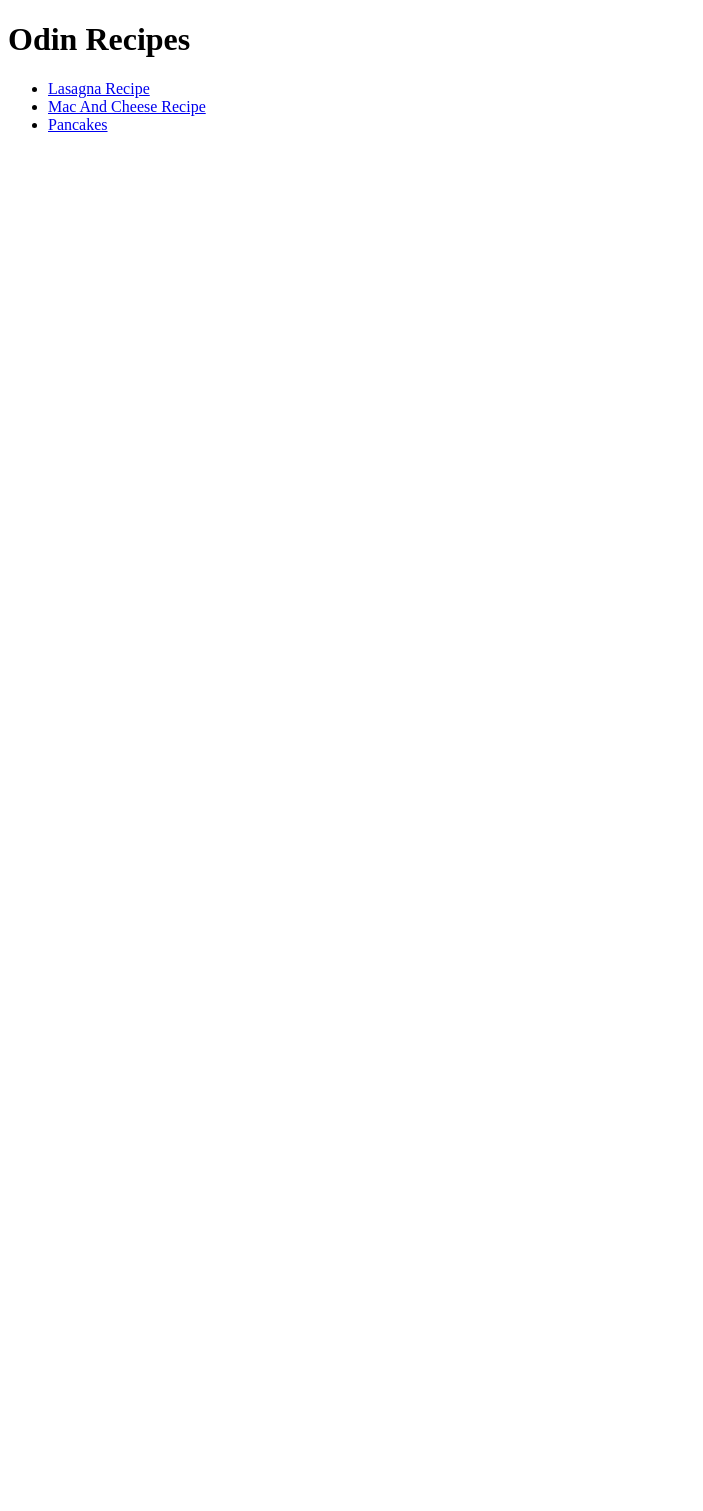
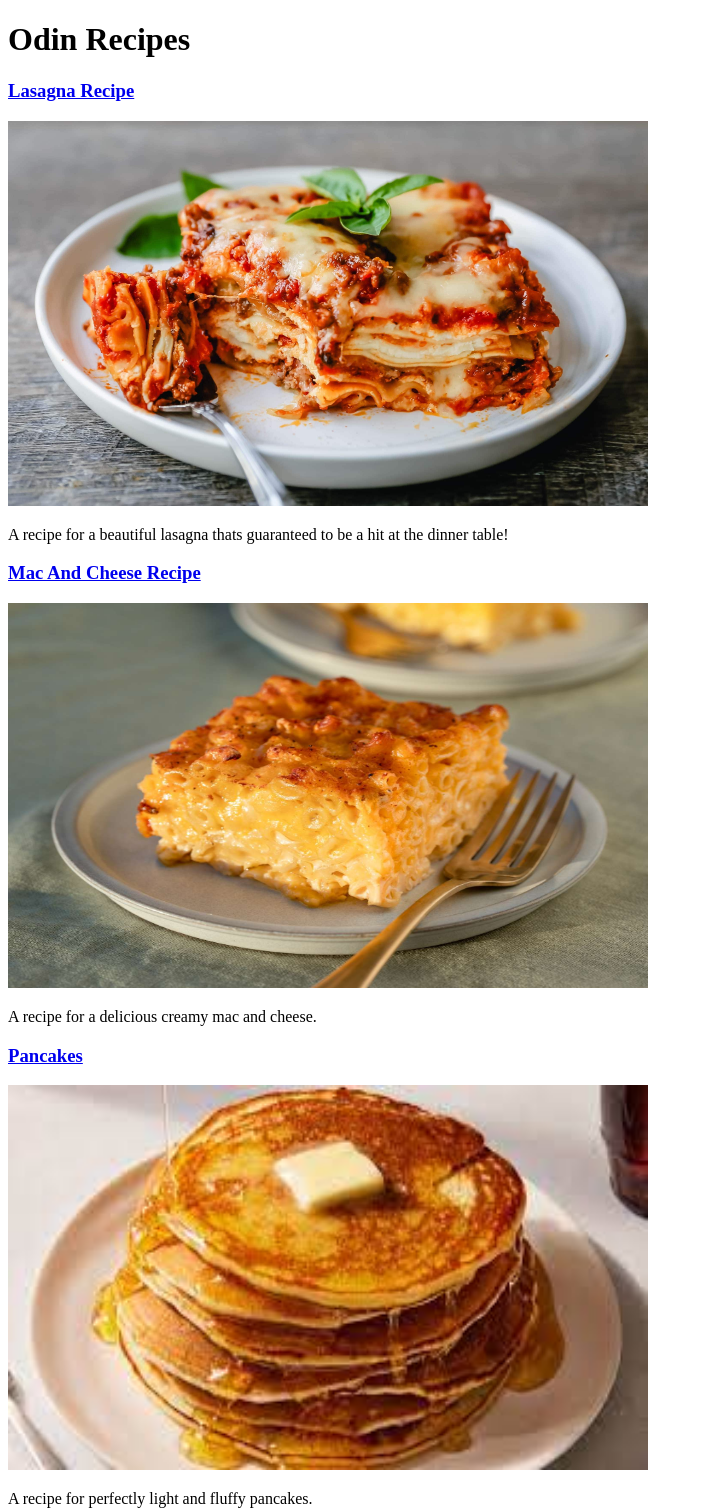
Before and after one commit to Chin-Dev/odin-recipes, a plain HTML site: page index.html in a window 1280 px wide. Shown: the whole page, without its empty margins (0-703 px from the left). Before the commit the page ends 800 px from the top, so only its background shows below. Drawn offline with Linux system fonts and the light colour scheme.

Commit message:
Landing Page Rework Updated the landing page to include a preview photo of the recipes aswell as a small description of each food item

```diff
--- a/index.html
+++ b/index.html
@@ -8,10 +8,15 @@
 <body>
     <h1>Odin Recipes</h1>
 
-    <ul>
-        <li> <a href="./recipes/lasagna.html">Lasagna Recipe</a></li>
-        <li> <a href="./recipes/macandcheese.html"> Mac And Cheese Recipe</a></li>
-        <li> <a href="./recipes/pancakes.html">Pancakes</a></li>
-    </ul>
+    <h3><a href="./recipes/lasagna.html">Lasagna Recipe</a></h3>
+    <img src="./img/lasagna.jpeg" alt="Photo of Lasagna" height="385" width="640">
+    <p> A recipe for a beautiful lasagna thats guaranteed to be a hit at the dinner table!</p>
+    <h3><a href="./recipes/macandcheese.html"> Mac And Cheese Recipe</a></h3>
+    <img src="./img/macAndCheese.jpg" alt = "Photo of Mac And Cheese" height="385" width="640">
+    <p> A recipe for a delicious creamy mac and cheese.</p>
+    <h3><a href="./recipes/pancakes.html">Pancakes</a></h3>
+    <img src="./img/pancakes.jpeg" alt="Photo of Pancakes" height="385" width="640">
+    <p> A recipe for perfectly light and fluffy pancakes.</p>
+
 </body>
 </html>
```
Also changed, not shown: img/lasagna.jpeg (added), img/macAndCheese.jpg (added), img/pancakes.jpeg (added).
